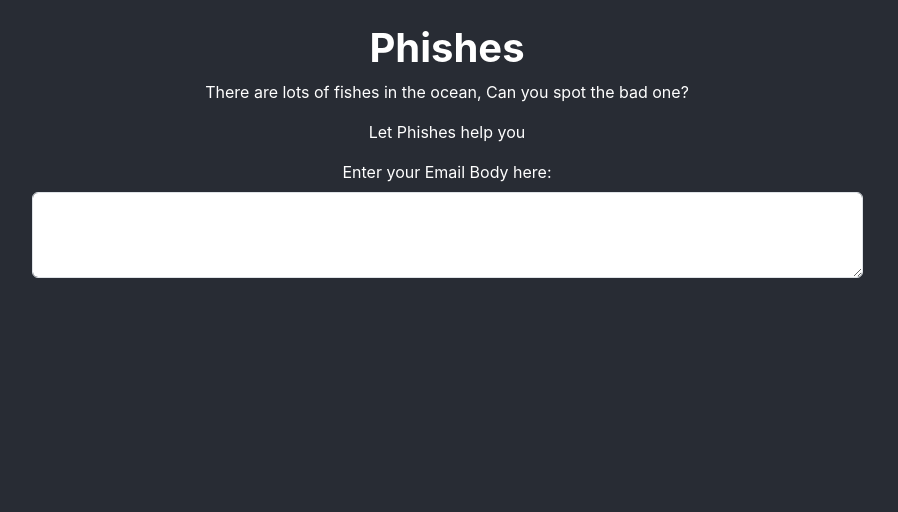
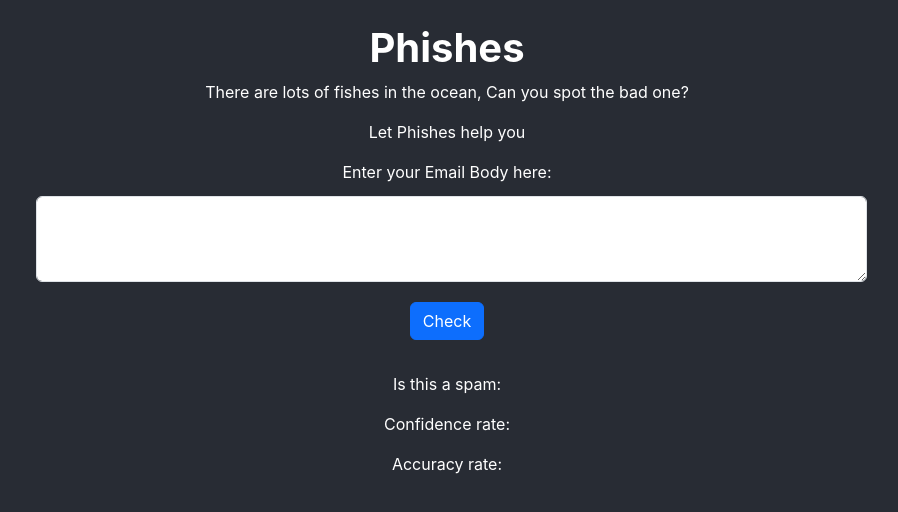
Before and after one commit to giosroom99/Phishes, a React (Create React App) app: page / in a window 1280 px wide. Shown: the top 512 px of the page, without its empty margins (193-1091 px from the left). Built offline with nearby package versions, Linux system fonts and the light colour scheme.

Commit message:
modified:   .firebase/hosting.YnVpbGQ.cache 	modified:   src/App.js 	new file:   src/controller.js

```diff
--- a/src/App.js
+++ b/src/App.js
@@ -1,5 +1,6 @@
 import "./App.css";
 import { useState } from "react";
+import { callAPI } from "./controller";
 
 export function Header() {
   return (
@@ -12,7 +13,6 @@ export function Header() {
     </div>
   );
 }
-
 function MyForm() {
   const [emailBody, setEmailBody] = useState("");
   console.log(emailBody);
@@ -25,14 +25,37 @@ function MyForm() {
               Enter your Email Body here:
             </label>
             <textarea
-              class="form-control"
+              class="form-control m-1"
               id="exampleFormControlTextarea1"
               rows="3"
               onChange={(e) => setEmailBody(e.target.value)}
             ></textarea>
+            <button
+              className="btn btn-primary m-3"
+              type="submit"
+              onClick={() => callAPI()}
+            >
+              Check
+            </button>
           </div>
         </form>
       </div>
+    </div>
+  );
+}
+
+function ResponseArea() {
+  return (
+    <div className="container">
+      <p className="" id="prediction-id">
+        Is this a spam:{" "}
+      </p>
+      <p className="" id="confidence-id">
+        Confidence rate:{" "}
+      </p>
+      <p className="" id="accuracy-id">
+        Accuracy rate:{" "}
+      </p>
     </div>
   );
 }
@@ -42,6 +65,7 @@ function App() {
     <div className="App container">
       <Header />
       <MyForm />
+      <ResponseArea />
     </div>
   );
 }
--- /dev/null
+++ b/src/controller.js
@@ -0,0 +1,19 @@
+export async function callAPI() {
+  const url = "http://localhost:5000/check-email";
+  const data = "Subject: naturally irresistible your corporate...#	";
+
+  const response = await fetch(url, {
+    method: "POST",
+    headers: {
+      "Content-Type": "text/plain", // Use "text/plain" for plain text body
+    },
+    body: data,
+  });
+
+  if (response.ok) {
+    const responseData = await response.text(); // Use response.text() to get the response content
+    alert("API Response: " + responseData);
+  } else {
+    alert("Error calling API: " + response.status);
+  }
+}
```
